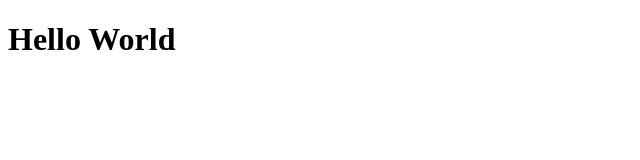
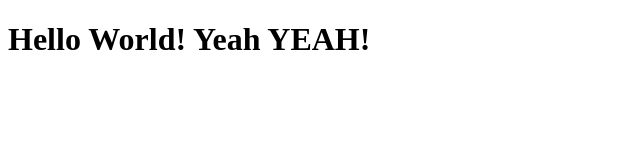
Before and after one commit to philipkwok/coursera-test, a plain HTML site: page site/index.html in a window 1280 px wide. Shown: the whole page, without its empty margins (0-640 px from the left). Drawn offline with Linux system fonts and the light colour scheme.

Commit message:
Small change

```diff
--- a/site/index.html
+++ b/site/index.html
@@ -4,6 +4,6 @@
 	<title>Hello World</title>
 </head>
 <body>
-<h1>Hello World</h1>
+<h1>Hello World! Yeah YEAH!</h1>
 </body>
 </html>
```
